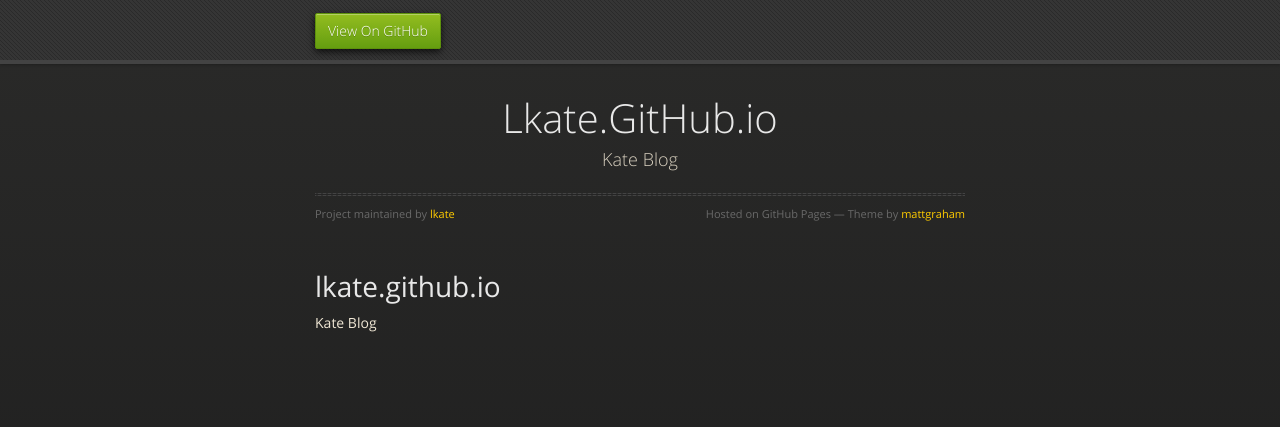
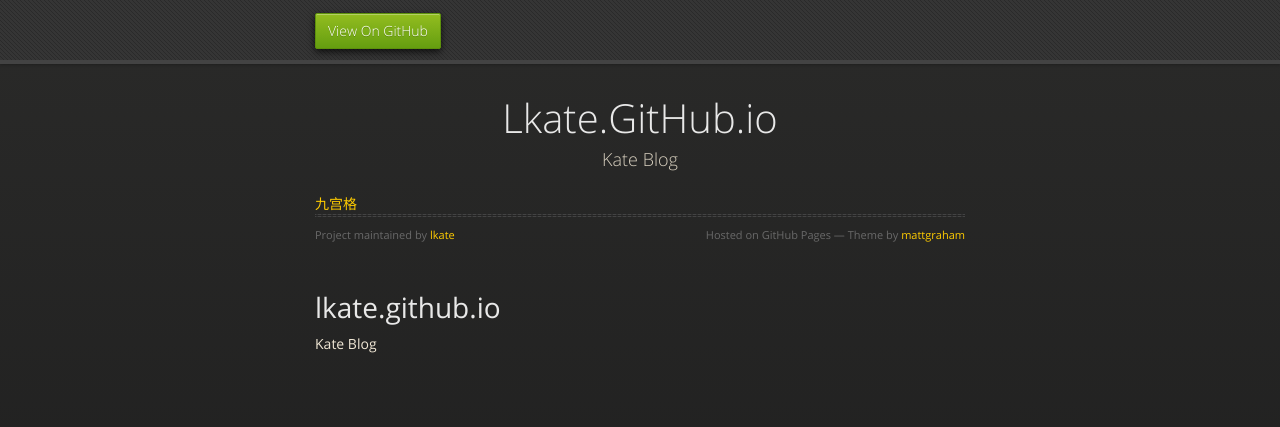
Before and after one commit to lkate/lkate.github.io, a plain HTML site: page index.html in a window 1280 px wide. Drawn offline with nearby package versions, Linux system fonts and the light colour scheme.

Commit message:
Update index.html

```diff
--- a/index.html
+++ b/index.html
@@ -30,6 +30,7 @@
         <div id="title">
           <h1>Lkate.GitHub.io</h1>
           <p>Kate Blog</p>
+          <a href="https://github.com/lkate/cssNode/blob/master/task1.html">九宫格</a>
           <hr>
           <span class="credits left">Project maintained by <a href="https://github.com/lkate">lkate</a></span>
           <span class="credits right">Hosted on GitHub Pages &mdash; Theme by <a href="https://twitter.com/michigangraham">mattgraham</a></span>
```
